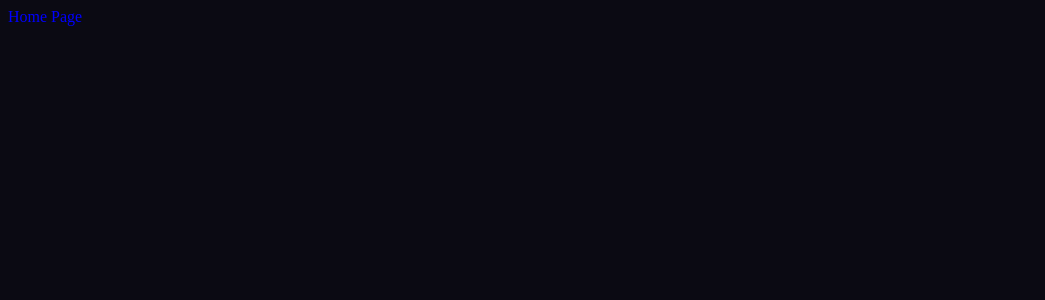
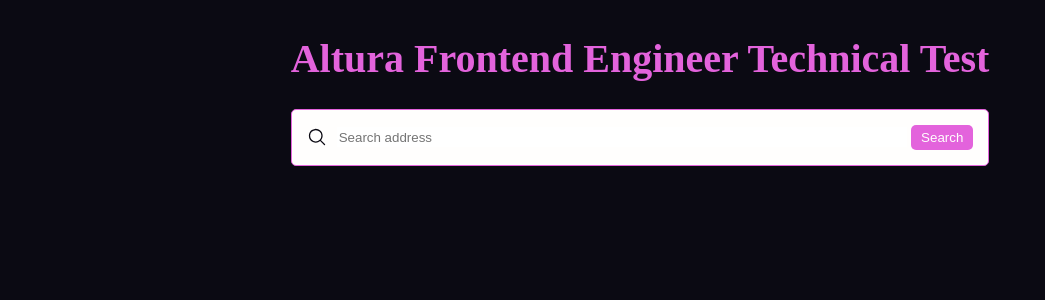
Before and after one commit to Jonwodi/altura_test, a React (Vite) app: page / in a window 1280 px wide. Shown: the top 300 px of the page, without its empty margins (0-1045 px from the left). Built offline with nearby package versions, Linux system fonts and the light colour scheme.

Commit message:
Search bar component complete

```diff
--- a/package.json
+++ b/package.json
@@ -9,6 +9,7 @@
     "preview": "vite preview"
   },
   "dependencies": {
+    "@heroicons/react": "^2.0.16",
     "react": "^18.2.0",
     "react-dom": "^18.2.0",
     "react-router-dom": "^6.8.2"
--- a/src/App.scss
+++ b/src/App.scss
@@ -1,3 +1,8 @@
 body {
   background-color: #0b0a13;
+  display: flex;
+  flex-flow: column wrap;
+  align-items: center;
+  justify-content: center;
+  align-content: center;
 }
--- a/src/components/pagetitle/PageTitle.scss
+++ b/src/components/pagetitle/PageTitle.scss
@@ -1,6 +1,8 @@
+// CSS for PageTitle component
 .pagetitle {
   color: #e363dc;
   font-size: 16px;
+  text-align: center;
 }
 
 /* Small devices (portrait tablets and large phones, 600px and up) */
--- /dev/null
+++ b/src/components/searchbar/SearchBar.jsx
@@ -0,0 +1,21 @@
+import React from "react";
+import "./SearchBar.scss";
+import { MagnifyingGlassIcon } from "@heroicons/react/24/solid";
+
+export default function SearchBar() {
+  return (
+    <form className="searchbar">
+      <div className="searchbar__container">
+        <div className="searchbar__search">
+          <MagnifyingGlassIcon className="searchbar__icon" />
+          <input
+            type="search"
+            placeholder="Search address"
+            className="searchbar__input"
+          />
+        </div>
+        <button className="searchbar__button">Search</button>
+      </div>
+    </form>
+  );
+}
--- /dev/null
+++ b/src/components/searchbar/SearchBar.scss
@@ -0,0 +1,70 @@
+// CSS for SearchBar component
+
+.searchbar {
+  &__container {
+    display: flex;
+    flex-flow: row wrap;
+    justify-content: space-between;
+    align-items: center;
+    align-content: center;
+    background-color: #fffefd;
+    max-width: 100%;
+    padding: 5px;
+    border-radius: 5px;
+    border: 1px solid #e363dc;
+  }
+
+  &__search {
+    display: flex;
+    flex-wrap: row wrap;
+    column-gap: 10px;
+  }
+
+  &__input {
+    border: none;
+    outline: none;
+    color: #0b0a13;
+    padding-right: 5px;
+  }
+
+  &__icon {
+    width: 20px;
+    height: 20px;
+    color: #0b0a13;
+  }
+
+  &__button {
+    background-color: #e363dc;
+    color: #fffefd;
+    padding: 5px 10px;
+    border: #e363dc;
+    border-radius: 5px;
+  }
+
+  &__button:hover {
+    opacity: 0.9;
+    cursor: pointer;
+  }
+}
+
+/* Small devices (portrait tablets and large phones, 600px and up) */
+@media only screen and (min-width: 600px) {
+  .searchbar {
+    &__container {
+      padding: 15px;
+    }
+
+    &__input {
+      min-width: 390px;
+    }
+  }
+}
+
+/* Medium devices (landscape tablets, 768px and up) */
+@media only screen and (min-width: 768px) {
+  .searchbar {
+    &__input {
+      min-width: 570px;
+    }
+  }
+}
--- a/src/pages/Home.jsx
+++ b/src/pages/Home.jsx
@@ -1,5 +1,15 @@
 import React from "react";
+import PageTitle from "../components/pagetitle/PageTitle";
+import SearchBar from "../components/searchbar/SearchBar";
 
 export default function Home() {
-  return <div style={{ color: "blue" }}>Home Page</div>;
+  return (
+    <div>
+      <PageTitle
+        text="Altura Frontend Engineer Technical Test"
+        className="pagetitle"
+      />
+      <SearchBar />
+    </div>
+  );
 }
```
Also changed, not shown: 1 other file (tests, documents, lock files or other folders).
